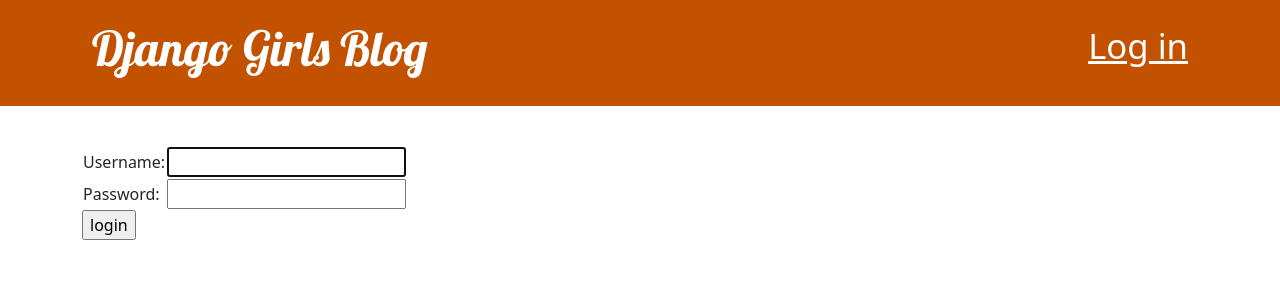
After one commit to jaydenjudge/Module-4-Tutorial---Django-Introduction, a Django app: page /accounts/login/ in a window 1280 px wide. The commit adds this page. Shown: the top 300 px of the page. Run offline with Django 5.2, Linux system fonts and the light colour scheme.

Commit message:
Added drafts, publish, delete, and login security

```diff
--- a/blog/static/css/blog.css
+++ b/blog/static/css/blog.css
@@ -69,3 +69,15 @@ h4 {
     color: #FFFFFF;
     background-color: #C25100;
 }
+
+#logout {
+    font-family: 'Lobster', cursive;
+}
+
+small a,
+small a:hover,
+small a:visited {
+    font-size: 15pt;
+    color: #ffffff;
+    text-decoration: none;
+}
--- a/blog/templates/blog/base.html
+++ b/blog/templates/blog/base.html
@@ -14,6 +14,17 @@
                     <a href="{% url 'post_new' %}" class="top-menu">
                         {% include './icons/file-earmark-plus.svg' %}
                     </a>
+                    <a href="{% url 'post_draft_list' %}" class="top-menu">{% include './icons/pencil-square.svg'%}</a>
+                    <p id="logout" class="top-menu">Hello {{ user.username }}
+                        <small>
+                            <form action="{% url 'logout' %}" method="post" style="display:inline;">
+                                {% csrf_token %}
+                                <button type="submit" style="background:none; border:none; color:#ffffff; text-decoration:none; font-size:15pt; cursor:pointer; padding:0;">(Log out)</button>
+                            </form>
+                        </small>
+                    </p>
+                {% else %}
+                    <a href="{% url 'login' %}" class="top-menu">Log in</a>
                 {% endif %}
                 <h1><a href="/">Django Girls Blog</a></h1>
             </div>
--- /dev/null
+++ b/blog/templates/registration/login.html
@@ -0,0 +1,24 @@
+{% extends "blog/base.html" %}
+
+{% block content %}
+    {% if form.errors %}
+        <p>Your username and password didn't match. Please try again.</p>
+    {% endif %}
+
+    <form method="post" action="{% url 'login' %}">
+    {% csrf_token %}
+        <table>
+        <tr>
+            <td>{{ form.username.label_tag }}</td>
+            <td>{{ form.username }}</td>
+        </tr>
+        <tr>
+            <td>{{ form.password.label_tag }}</td>
+            <td>{{ form.password }}</td>
+        </tr>
+        </table>
+
+        <input type="submit" value="login" />
+        <input type="hidden" name="next" value="{{ next }}" />
+    </form>
+{% endblock %}
--- a/blog/urls.py
+++ b/blog/urls.py
@@ -6,4 +6,7 @@ urlpatterns = [
     path('post/<int:pk>/', views.post_detail, name='post_detail'),
     path('post/new/', views.post_new, name='post_new'),
     path('post/<int:pk>/edit/', views.post_edit, name='post_edit'),
+    path('drafts/', views.post_draft_list, name='post_draft_list'),
+    path('post/<int:pk>/publish/', views.post_publish, name='post_publish'),
+    path('post/<int:pk>/remove/', views.post_remove, name='post_remove'),
 ]
--- a/mysite/settings.py
+++ b/mysite/settings.py
@@ -122,3 +122,5 @@ STATIC_ROOT = BASE_DIR / 'static'
 # https://docs.djangoproject.com/en/5.2/ref/settings/#default-auto-field
 
 DEFAULT_AUTO_FIELD = 'django.db.models.BigAutoField'
+
+LOGIN_REDIRECT_URL = '/'
--- a/mysite/urls.py
+++ b/mysite/urls.py
@@ -1,7 +1,10 @@
+from django.urls import path, include
 from django.contrib import admin
-from django.urls import path, include
+from django.contrib.auth import views
 
 urlpatterns = [
     path('admin/', admin.site.urls),
+    path('accounts/login/', views.LoginView.as_view(), name='login'),
+    path('accounts/logout/', views.LogoutView.as_view(next_page='/'), name='logout'),
     path('', include('blog.urls')),
 ]
```
Also changed, not shown: blog/templates/blog/post_detail.html (+13 -0 lines), blog/templates/blog/post_draft_list.html (added, +11 -0 lines), blog/views.py (+22 -2 lines), blog/templates/blog/icons/pencil-square.svg (added), blog/templates/blog/icons/trash-fill.svg (added).
